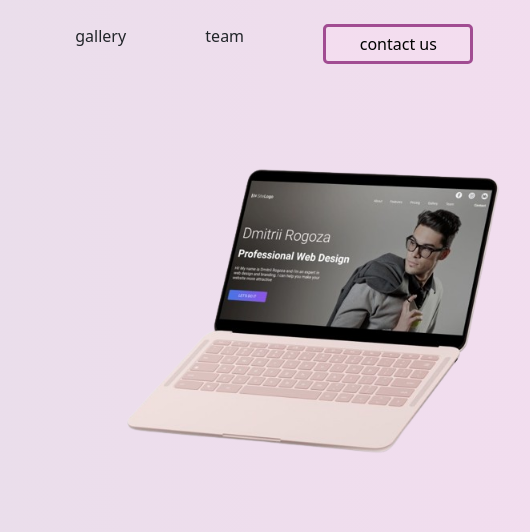
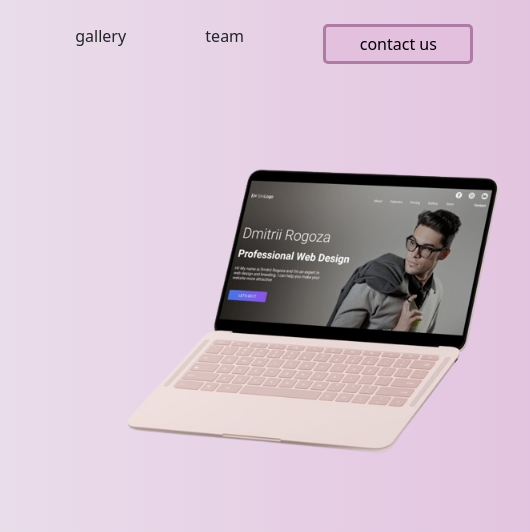
Before and after one commit to sana-aamir06/Sana-Aamir-reponsive-web, a plain HTML site: page index.html in a window 1280 px wide. Shown: the top 532 px of the page, 661-1191 px from the left. Drawn offline with nearby package versions, Linux system fonts and the light colour scheme.

Commit message:
change name

```diff
--- a/index.html
+++ b/index.html
@@ -4,7 +4,7 @@
 <head>
     <meta charset="UTF-8">
     <meta name="viewport" content="width=device-width, initial-scale=1.0">
-    <title>SANA AAMIR WMA-175295 B-11</title>
+    <title>Responsive webpage</title>
     <link rel="stylesheet" href="style.css">
     <link href="https://cdn.jsdelivr.net/npm/bootstrap@5.0.2/dist/css/bootstrap.min.css" rel="stylesheet"
         integrity="sha384-EVSTQN3/azprG1Anm3QDgpJLIm9Nao0Yz1ztcQTwFspd3yD65VohhpuuCOmLASjC" crossorigin="anonymous">
--- a/style.css
+++ b/style.css
@@ -1,5 +1,5 @@
 body {
-    background: linear-gradient(to right, #fdfafd, #eadeeb, #f3ddef);
+    background: linear-gradient(to right, #fdfafd, #eadeeb, #e2c0de);
 }
 
 .container {
@@ -9,8 +9,8 @@ body {
 .cont-btn {
     padding: 5px;
     width: 150px;
-    background-color: #f3ddef;
-    border: 3px solid #a14c92;
+    background-color: #e2c0de;
+    border: 3px solid #ad7ba4;
     border-radius: 5px;
 }
 
```
